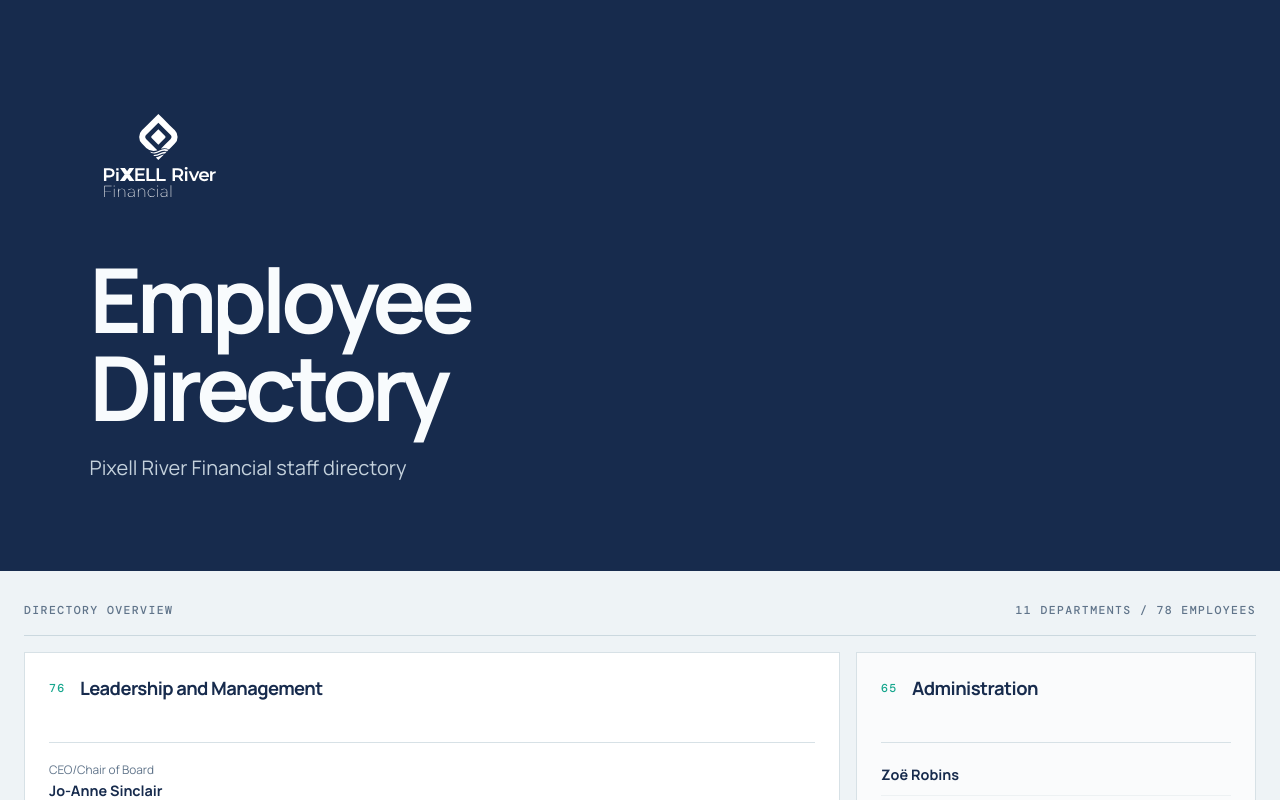
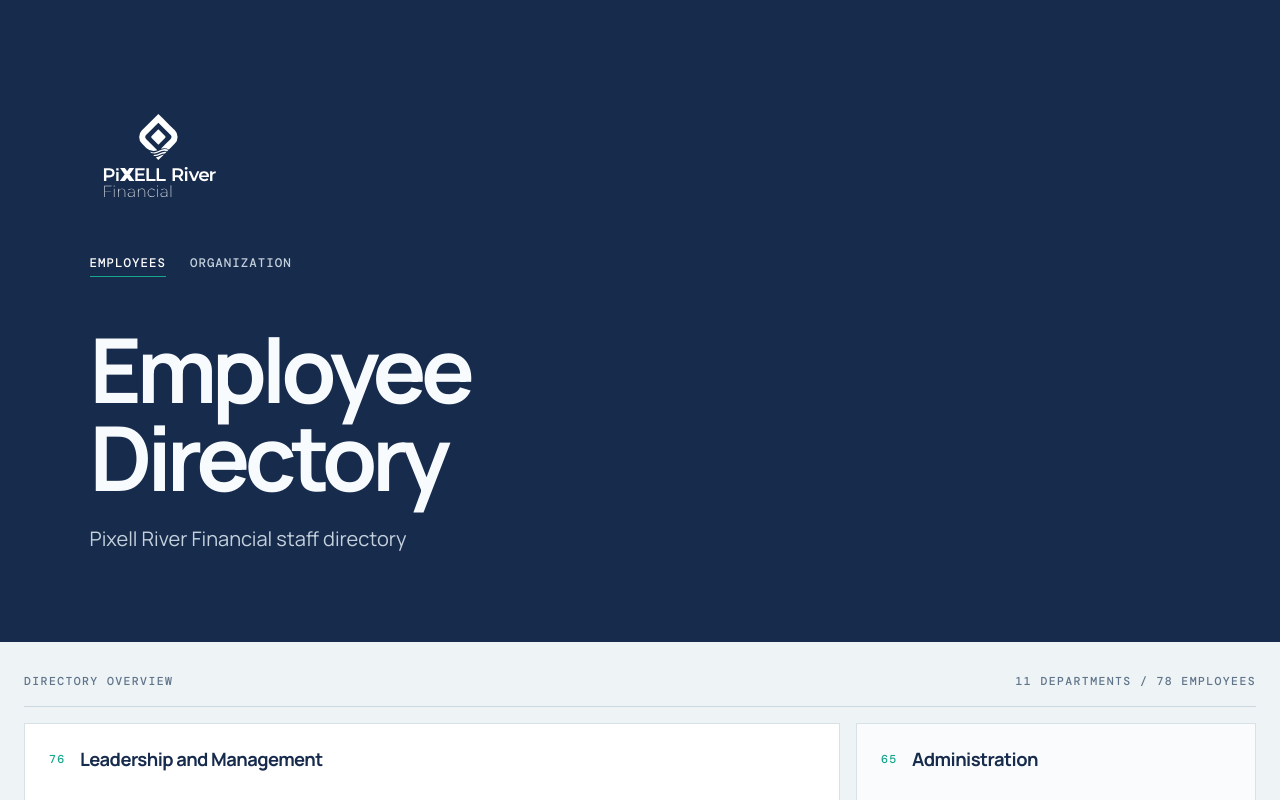
Before and after one commit to OmegaMon02/4002_fs_labs, a React (Vite) app: page / in a window 1280 px wide. Shown: the top 800 px of the page. Built offline with nearby package versions, Linux system fonts and the light colour scheme.

Commit message:
added organization

```diff
--- a/src/App.tsx
+++ b/src/App.tsx
@@ -1,13 +1,25 @@
-import { useState, type ReactElement } from 'react';
+import { useEffect, useState, type ReactElement } from 'react';
 import { EmployeeDirectory } from './components/EmployeeDirectory';
 import { AddEmployeeForm } from './components/AddEmployeeForm';
 import { Footer } from './components/Footer';
 import { Header } from './components/Header';
+import { Organization } from './components/Organization';
 import { departments as initialDepartments } from './data/departments';
+import { organizationRoles } from './data/organization';
 import type { Department, Employee } from './types';
 
 export function App(): ReactElement {
   const [departments, setDepartments] = useState<Department[]>(initialDepartments);
+  const [path, setPath] = useState(window.location.pathname);
+
+  useEffect(() => {
+    function updatePath(): void {
+      setPath(window.location.pathname);
+    }
+
+    window.addEventListener('popstate', updatePath);
+    return () => window.removeEventListener('popstate', updatePath);
+  }, []);
 
   function addEmployee(departmentName: string, employee: Employee): void {
     setDepartments((currentDepartments) => currentDepartments.map((department) => (
@@ -19,9 +31,18 @@ export function App(): ReactElement {
 
   return (
     <div className="app-shell">
-      <Header />
-      <EmployeeDirectory departments={departments} />
-      <AddEmployeeForm departments={departments} onAddEmployee={addEmployee} />
+      <Header
+        pageTitle={path === '/organization' ? 'Organization' : 'Employee Directory'}
+        intro={path === '/organization' ? 'Pixell River Financial leadership and management' : 'Pixell River Financial staff directory'}
+      />
+      {path === '/organization' ? (
+        <Organization roles={organizationRoles} />
+      ) : (
+        <>
+          <EmployeeDirectory departments={departments} />
+          <AddEmployeeForm departments={departments} onAddEmployee={addEmployee} />
+        </>
+      )}
       <Footer />
     </div>
   );
--- a/src/components/Header.tsx
+++ b/src/components/Header.tsx
@@ -1,12 +1,23 @@
 import type { ReactElement } from 'react';
 import logoUrl from '../assets/logo.svg';
 
-export function Header(): ReactElement {
+interface HeaderProps {
+  pageTitle: string;
+  intro: string;
+}
+
+export function Header({ pageTitle, intro }: HeaderProps): ReactElement {
+  const currentPath = window.location.pathname;
+
   return (
     <header className="site-header">
       <img src={logoUrl} alt="Pixell River Financial logo" className="brand-mark" />
-      <h1>Employee Directory</h1>
-      <p className="header-intro">Pixell River Financial staff directory</p>
+      <nav className="site-nav" aria-label="Main navigation">
+        <a className={currentPath === '/employees' || currentPath === '/' ? 'active' : ''} href="/employees">Employees</a>
+        <a className={currentPath === '/organization' ? 'active' : ''} href="/organization">Organization</a>
+      </nav>
+      <h1>{pageTitle}</h1>
+      <p className="header-intro">{intro}</p>
     </header>
   );
 }
--- /dev/null
+++ b/src/components/Organization.tsx
@@ -0,0 +1,25 @@
+import type { ReactElement } from 'react';
+import type { Role } from '../types';
+
+interface OrganizationProps {
+  roles: Role[];
+}
+
+export function Organization({ roles }: OrganizationProps): ReactElement {
+  return (
+    <main className="organization" id="organization-container">
+      <div className="directory-summary">
+        <span>Leadership and management</span>
+        <span>{roles.length} roles</span>
+      </div>
+      <div className="role-list">
+        {roles.map((role) => (
+          <div className="role-row" key={`${role.firstName}-${role.lastName}`}>
+            <span className="role-name">{role.firstName} {role.lastName}</span>
+            <span className="role-title">{role.role}</span>
+          </div>
+        ))}
+      </div>
+    </main>
+  );
+}
--- /dev/null
+++ b/src/data/organization.ts
@@ -0,0 +1,41 @@
+import type { Role } from '../types';
+
+export const organizationRoles: Role[] = [
+  { firstName: 'Jo-Anne', lastName: 'Sinclair', role: 'CEO/Chair of Board' },
+  { firstName: 'Jackson', lastName: 'Smith', role: 'COO/VP Operations' },
+  { firstName: 'Susan', lastName: 'Thomas', role: 'CFO/VP Administration' },
+  { firstName: 'Richa', lastName: 'Kaur', role: 'VP Client Services' },
+  { firstName: 'Josee', lastName: 'Benjamin', role: 'CIO' },
+  { firstName: 'Vincent', lastName: 'Grey', role: 'VP Sales & Marketing' },
+  { firstName: 'Rupa', lastName: 'Kharki', role: 'Director Financial and Audit Svcs' },
+  { firstName: 'Xun', lastName: 'Kuang', role: 'Director Human Resources' },
+  { firstName: 'Stien', lastName: 'Pedersen', role: 'Director Legal Services/General Counsel' },
+  { firstName: 'Sandra', lastName: 'Bear', role: 'Director Information Technology' },
+  { firstName: 'Gus', lastName: 'Blue', role: 'Director Information Security and CISSO' },
+  { firstName: 'Sam', lastName: 'Kong', role: 'Director Accounting' },
+  { firstName: 'Valentine', lastName: 'Smith', role: 'Director Physical Security' },
+  { firstName: 'Mariya', lastName: 'Kaperski', role: 'Director Facilities' },
+  { firstName: 'Abd al-Hamid', lastName: 'Alami', role: 'Manager, Business Continuity and Disaster Recovery' },
+  { firstName: 'Victoria', lastName: 'Gray', role: 'Manager, Internal Audit' },
+  { firstName: 'Cheryl', lastName: 'Guru', role: 'Chief Architect' },
+  { firstName: 'Jean', lastName: 'Ngoy', role: 'Manager, Security Architecture' },
+  { firstName: 'Kris', lastName: 'Gold', role: 'Solution Architect, Online Banking' },
+  { firstName: 'Isaac', lastName: 'Smith', role: 'Manager, Application Solutions' },
+  { firstName: 'Payton', lastName: 'Frost', role: 'Lead Developer, Online Banking' },
+  { firstName: 'Samantha', lastName: 'Nettle', role: 'Manager, Operational Risk' },
+  { firstName: 'Yolanda', lastName: 'Ferreira', role: 'Manager, Vendor Relations' },
+  { firstName: 'Samir', lastName: 'Hassan', role: 'Manager, Purchasing' },
+  { firstName: 'Yuna', lastName: 'Aikawa', role: 'Manager, Communications' },
+  { firstName: 'Jonathan', lastName: 'Carberry', role: 'Manager Customer Experience and Community Eng.' },
+  { firstName: 'Roland', lastName: 'Wei', role: 'Manager of Sales' },
+  { firstName: 'Pran', lastName: 'Singh', role: 'Manager, Marketing' },
+  { firstName: 'Linda', lastName: 'Analyst', role: 'Business Analyst, Online Banking' },
+  { firstName: 'Esra', lastName: 'Sedge', role: 'Manager, Contract Management' },
+  { firstName: 'Pranee', lastName: 'Tan', role: 'Manager, Compliance Management' },
+  { firstName: 'Karmen', lastName: 'Spruce', role: 'Manager IT End User Service Desk' },
+  { firstName: 'Haydar', lastName: 'Katirci', role: 'Manager IT End User Computing' },
+  { firstName: 'Jill', lastName: 'Harkness', role: 'Manager IT Telecom and Infrastructure' },
+  { firstName: 'Tim', lastName: 'Morrison', role: 'Manager, Data Center and Hosting Services' },
+  { firstName: 'Aleksandr', lastName: 'Milosevic', role: 'Manager of IT Risk Management' },
+  { firstName: 'Jim', lastName: 'Wingnut', role: 'Manager IT, project management office' },
+];
--- a/src/index.css
+++ b/src/index.css
@@ -59,6 +59,28 @@ h1 {
 	font-size: clamp(1rem, 1.8vw, 1.25rem);
 }
 
+.site-nav {
+	display: flex;
+	gap: 1.5rem;
+	margin-bottom: 3rem;
+}
+
+.site-nav a {
+	padding-bottom: .35rem;
+	border-bottom: 1px solid transparent;
+	color: #c4d1dc;
+	font: 500 .78rem var(--mono-font);
+	letter-spacing: .08em;
+	text-decoration: none;
+	text-transform: uppercase;
+}
+
+.site-nav a:hover,
+.site-nav a.active {
+	border-color: #16a68d;
+	color: var(--white);
+}
+
 /* Directory layout */
 .directory {
 	width: min(86rem, calc(100% - 3rem));
@@ -87,6 +109,35 @@ h1 {
 	grid-template-columns: repeat(12, 1fr);
 	gap: 1rem;
 	padding-top: 1rem;
+}
+
+.organization {
+	width: min(86rem, calc(100% - 3rem));
+	margin: 0 auto;
+	padding: 2rem 0 5rem;
+}
+
+.role-list {
+	margin-top: 1rem;
+	border-top: 1px solid var(--line);
+}
+
+.role-row {
+	display: grid;
+	grid-template-columns: minmax(12rem, 1fr) minmax(18rem, 2fr);
+	gap: 2rem;
+	padding: 1rem 1.25rem;
+	border-bottom: 1px solid var(--line);
+	background: rgba(255, 255, 255, .72);
+}
+
+.role-name {
+	color: var(--navy);
+	font-weight: 700;
+}
+
+.role-title {
+	color: var(--muted-blue);
 }
 
 .department {
@@ -262,6 +313,10 @@ footer {
 		width: min(100% - 2rem, 40rem);
 	}
 
+	.organization {
+		width: min(100% - 2rem, 40rem);
+	}
+
 	.directory-summary {
 		flex-direction: column;
 		gap: .5rem;
@@ -277,6 +332,12 @@ footer {
 		padding: 1.25rem;
 	}
 
+	.role-row {
+		grid-template-columns: 1fr;
+		gap: .35rem;
+		padding: .9rem 0;
+	}
+
 	.add-employee-intro,
 	.add-employee form {
 		display: grid;
--- a/src/types.ts
+++ b/src/types.ts
@@ -4,6 +4,12 @@ export interface Employee {
   lastName: string;
 }
 
+export interface Role {
+  firstName: string;
+  lastName: string;
+  role: string;
+}
+
 export interface Department {
   name: string;
   employees: Employee[];
```
